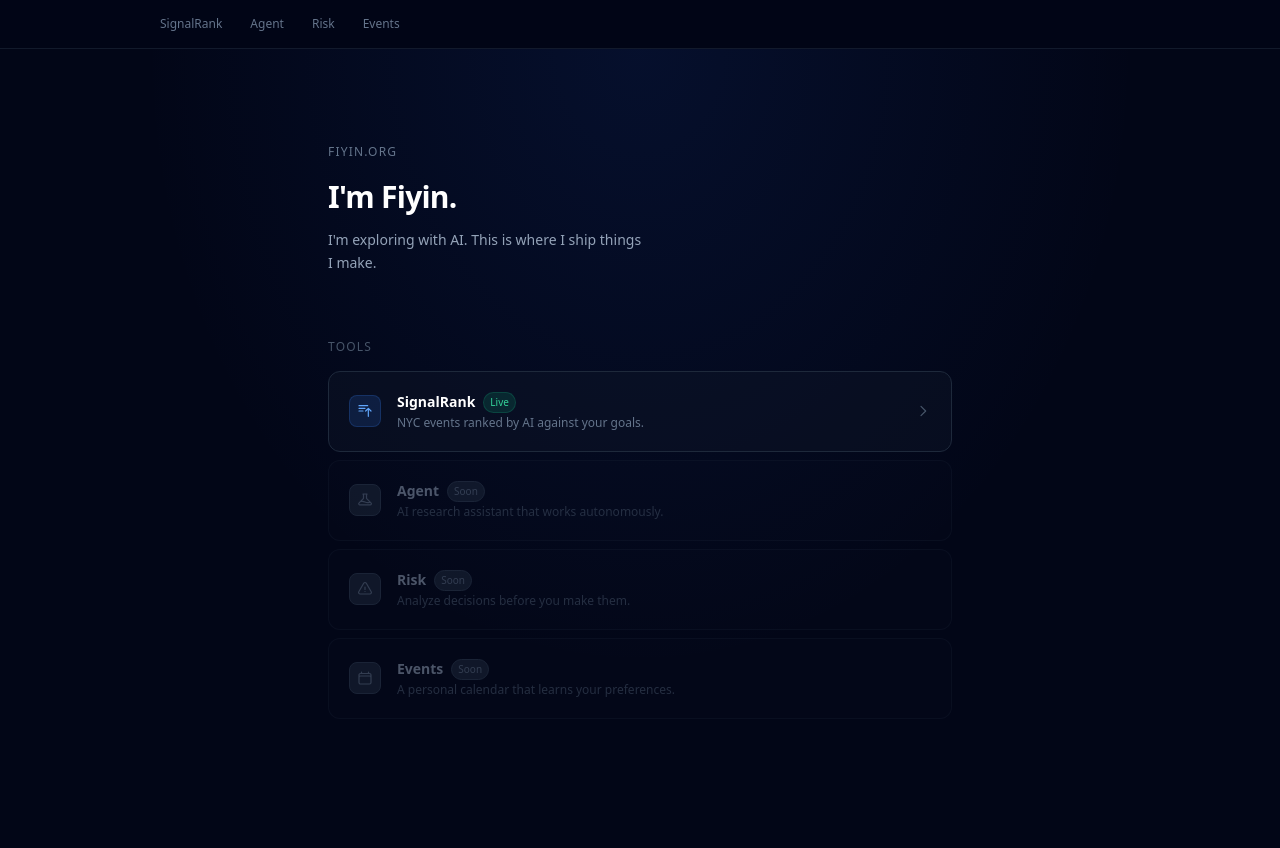
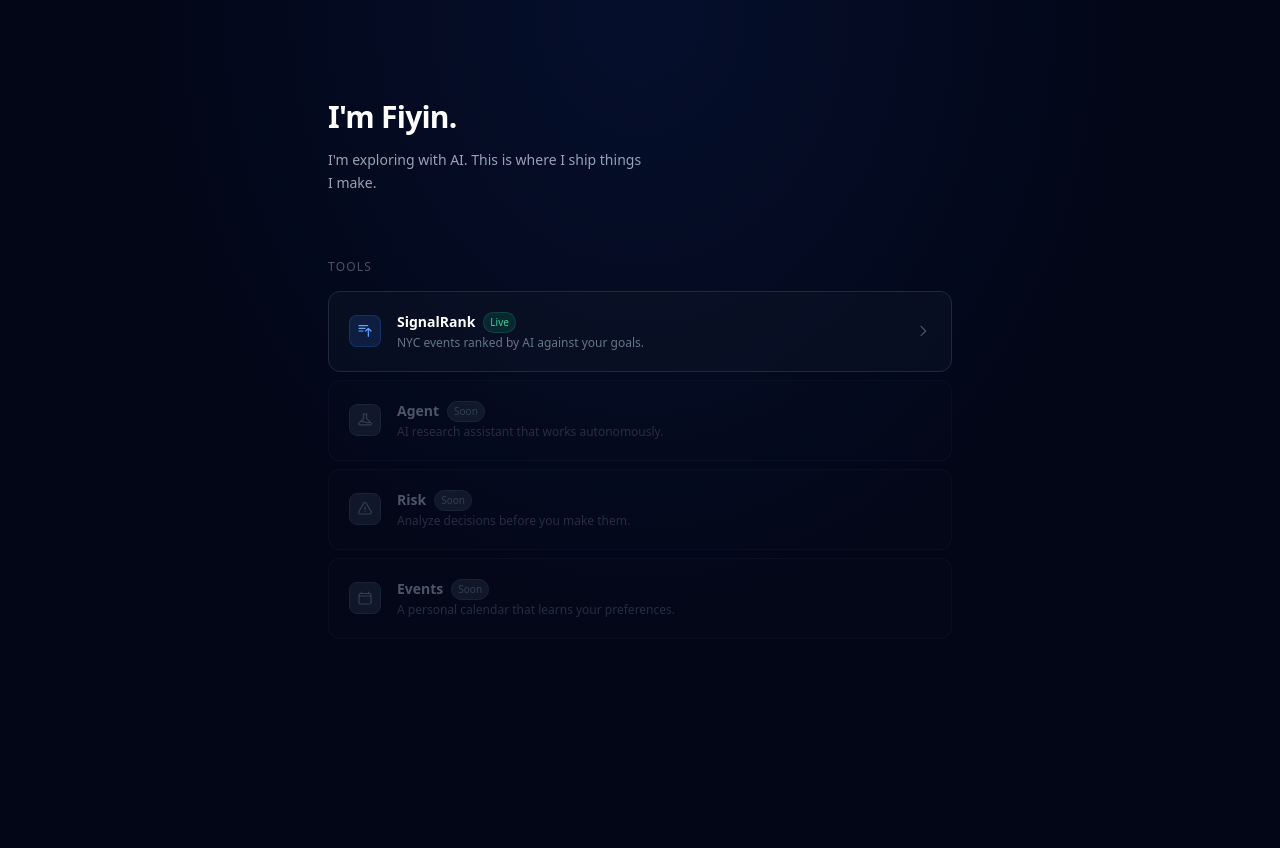
Before and after one commit to fiyinadeyera/SignalRank, a Flask app: page / in a window 1280 px wide. After the commit the page ends 617 px from the top, so only its background shows below. Run offline with Flask 3, Linux system fonts and the light colour scheme; some libraries are stand-ins or nearby versions; some web fonts are replaced.

Commit message:
Remove nav bar and fiyin.org label from all pages

```diff
--- a/templates/base.html
+++ b/templates/base.html
@@ -14,22 +14,11 @@
 </head>
 <body class="bg-slate-950 min-h-screen text-slate-100">
 
-    {% block nav %}
-    <nav class="fixed top-0 left-0 right-0 z-50 border-b border-slate-800/60 bg-slate-950/80 backdrop-blur-md">
-        <div class="mx-auto max-w-5xl px-5 h-12 flex items-center justify-between">
-            <div class="flex items-center gap-1">
-                <a href="/signalrank" class="nav-link px-3 py-1.5 rounded-md text-xs font-medium {% if page == 'signalrank' %}text-white bg-slate-800{% else %}text-slate-500 hover:text-slate-300 hover:bg-slate-800/50{% endif %}">SignalRank</a>
-                <a href="/agent"      class="nav-link px-3 py-1.5 rounded-md text-xs font-medium {% if page == 'agent' %}text-white bg-slate-800{% else %}text-slate-500 hover:text-slate-300 hover:bg-slate-800/50{% endif %}">Agent</a>
-                <a href="/risk"       class="nav-link px-3 py-1.5 rounded-md text-xs font-medium {% if page == 'risk' %}text-white bg-slate-800{% else %}text-slate-500 hover:text-slate-300 hover:bg-slate-800/50{% endif %}">Risk</a>
-                <a href="/events"     class="nav-link px-3 py-1.5 rounded-md text-xs font-medium {% if page == 'events' %}text-white bg-slate-800{% else %}text-slate-500 hover:text-slate-300 hover:bg-slate-800/50{% endif %}">Events</a>
-            </div>
-        </div>
-    </nav>
-    <div class="pt-12">{% endblock %}
+    {% block nav %}{% endblock %}
 
         {% block content %}{% endblock %}
 
-    {% block nav_close %}</div>{% endblock %}
+    {% block nav_close %}{% endblock %}
 
     {% block scripts %}{% endblock %}
 </body>
--- a/templates/index.html
+++ b/templates/index.html
@@ -5,7 +5,6 @@
     <div class="mx-auto max-w-2xl px-6 pt-24 pb-20">
 
         <div class="mb-16">
-            <p class="text-xs font-medium text-slate-500 uppercase tracking-widest mb-4">fiyin.org</p>
             <h1 class="text-3xl font-semibold text-white tracking-tight leading-snug mb-3">
                 I'm Fiyin.
             </h1>
```
